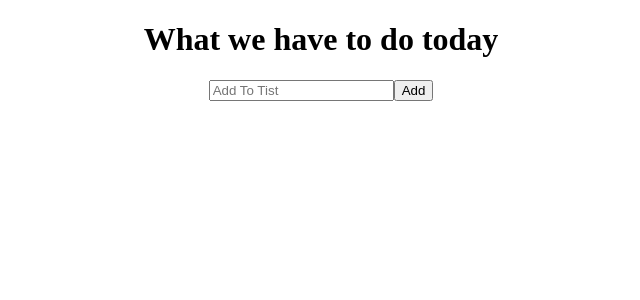
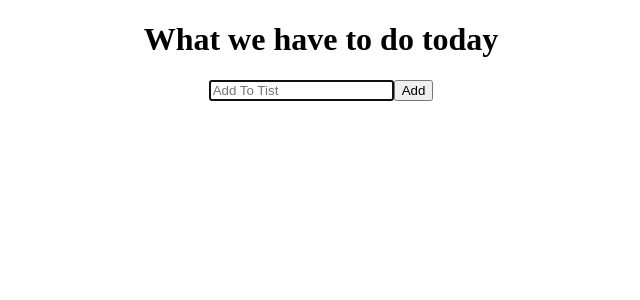
Before and after one commit to StouryMehdi/Todo-List-React, a React (Create React App) app: page / in a window 1280 px wide. Shown: the top 300 px of the page, without its empty margins (319-959 px from the left). Built offline with nearby package versions, Linux system fonts and the light colour scheme.

Commit message:
Need Style

```diff
--- a/src/components/Form.jsx
+++ b/src/components/Form.jsx
@@ -1,7 +1,13 @@
-import React, { useState } from "react";
+import React, { useState, useEffect, useRef } from "react";
 
 function Form(props) {
-  const [input, setInput] = useState("");
+  const [input, setInput] = useState(props.edit ? props.edit.value : "");
+
+  const inputRef = useRef(null);
+
+  useEffect(() => {
+    inputRef.current.focus();
+  });
 
   const handleChanges = (e) => {
     setInput(e.target.value);
@@ -18,15 +24,33 @@ function Form(props) {
 
   return (
     <form className="todo-form" onSubmit={handleSubmit}>
+      {props.edit ? (
+        <>
+          <input
+            onChange={handleChanges}
+            className="todo-input"
+            placeholder="Update Your Item"
+            value={input}
+            ref={inputRef}
+            type="text"
+            name="text"
+          />
+          <button className="todo-button edit">update</button>
+        </>
+      ) : (
+        <>
           <input
             onChange={handleChanges}
             className="todo-input"
             placeholder="Add To Tist"
             value={input}
+            ref={inputRef}
             type="text"
             name="text"
           />
           <button className="todo-button">Add</button>
+        </>
+      )}
     </form>
   );
 }
```
Lines whose indentation alone changed are shown as unchanged.
